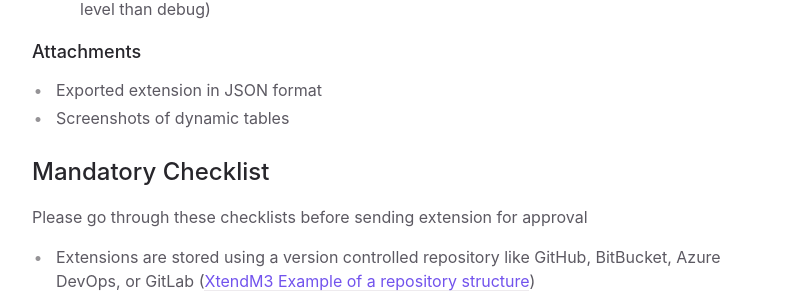
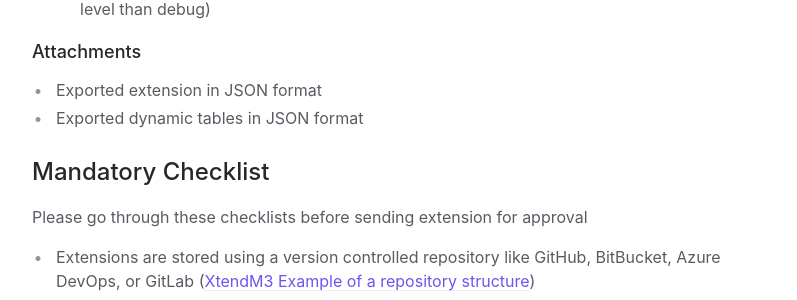
Before and after one commit to infor-cloud/xtendm3, a Jekyll site: the page built from docs/documentation/approval-requirements.md, in a window 1280 px wide. Shown: the part 1888-2188 px from the top of the page, without its empty margins (372-1169 px from the left). Built offline with Jekyll 4.4.1, drawn with Linux system fonts in a browser that asks for light colours.

Commit message:
Update approval-requirements.md
As requested by Reylan Reyes, updated Attachments - from screenshots of dynamic tables to exported dynamic tables in JSON format

```diff
--- a/docs/documentation/approval-requirements.md
+++ b/docs/documentation/approval-requirements.md
@@ -67,7 +67,7 @@ Therefore, if there are three extensions sent for review, there should be three
 
 ### Attachments
 - Exported extension in JSON format
-- Screenshots of dynamic tables
+- Exported dynamic tables in JSON format
 
 ## Mandatory Checklist
 Please go through these checklists before sending extension for approval
```
